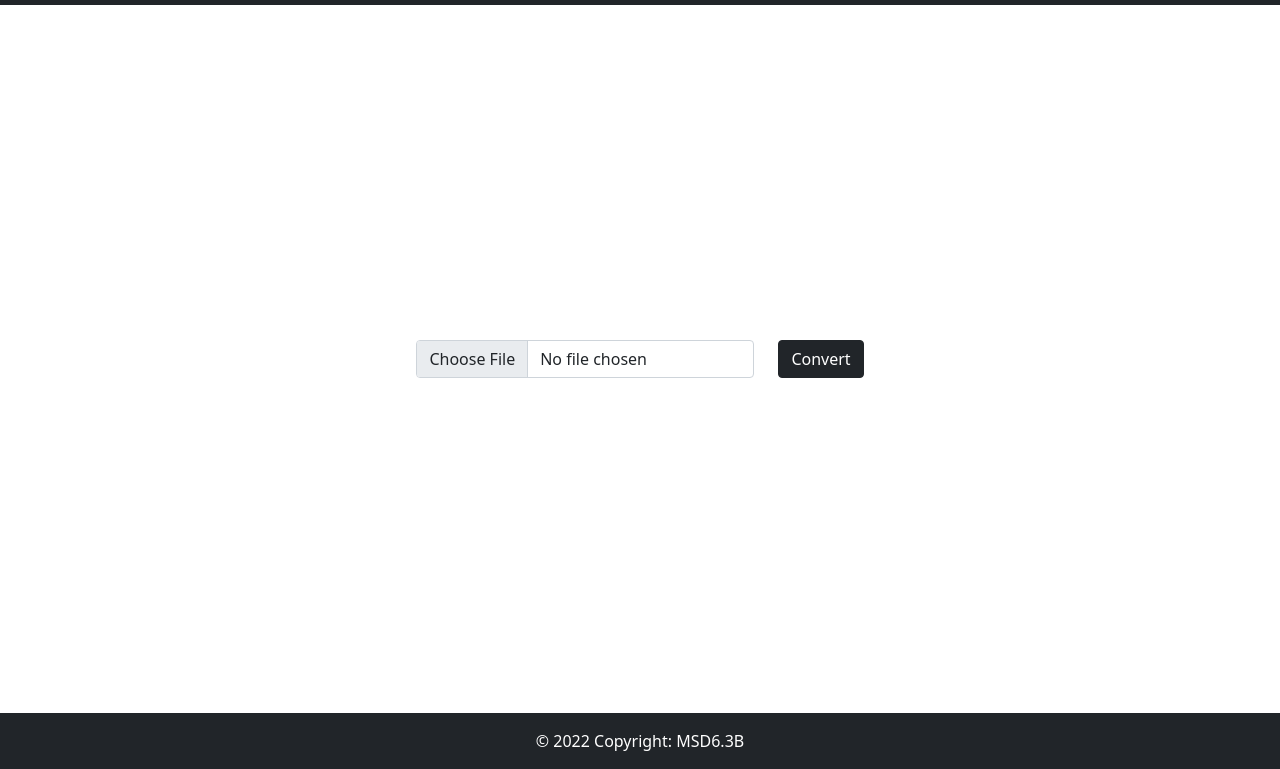
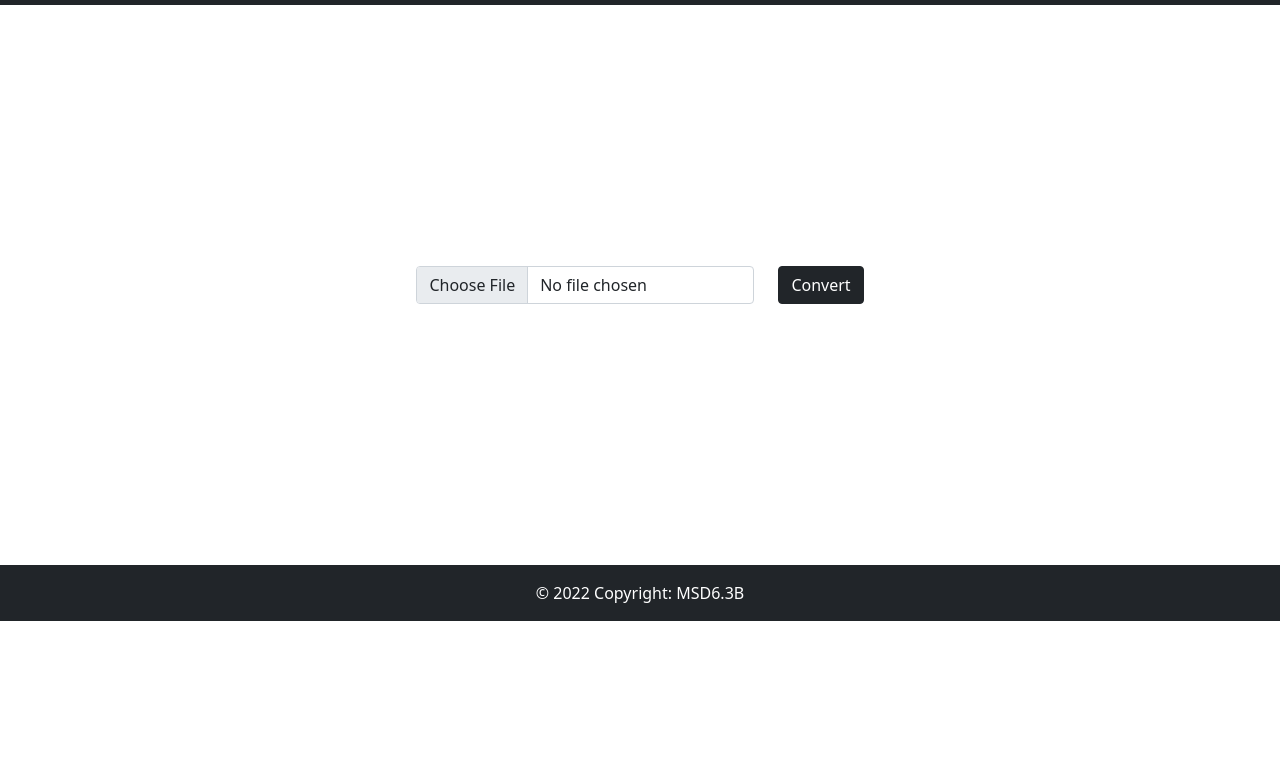
Before and after one commit to kri2309/PROGRAMMING-FOR-THE-CLOUD, a website: page frontend/index.html in a window 1280 px wide. Shown: the part 51-820 px from the top of the page. Drawn offline with nearby package versions, Linux system fonts and the light colour scheme; files whose address does not match are found by name.

Commit message:
gfdsgfsdg

```diff
--- a/frontend/index.html
+++ b/frontend/index.html
@@ -12,7 +12,7 @@
 
   <title>Kristina</title>
   </head>
-  <body>
+  <body style="overflow: hidden;">
     <nav class="navbar navbar-expand-lg navbar-dark bg-dark">
       <div class="container-fluid">
         <a class="navbar-brand" href="/">Kristina</a>
@@ -83,7 +83,7 @@
     </nav>
 
     <section>
-      <div class="container-fluid" style="height: 88.5vh">
+      <div class="container-fluid" style="height: 70vh">
         <div
           class="row justify-content-center m-3m align-items-center"
           style="height: 100%"
```
